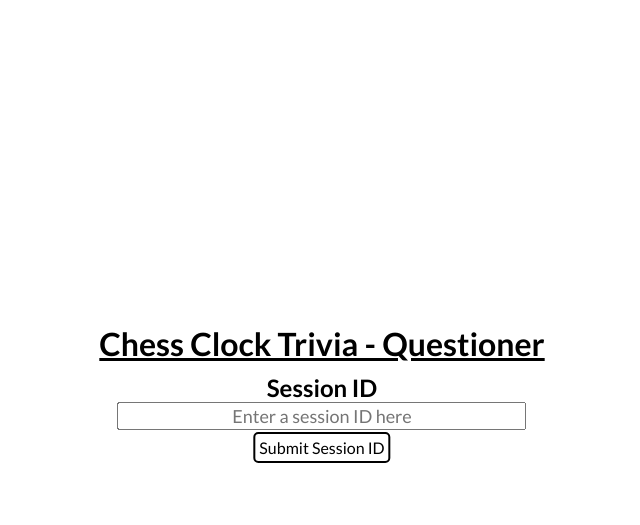
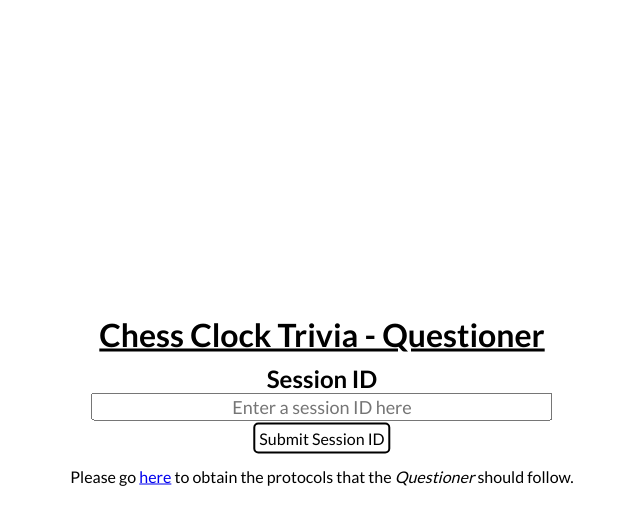
Before and after one commit to PhotonicGluon/Chess-Clock-Trivia, a Flask app: page /questioner in a window 1280 px wide. Shown: the top 525 px of the page, without its empty margins (318-958 px from the left). Run offline with Flask 2, Linux system fonts and the light colour scheme; parts of the project's set-up code (start-up, migrations or seed data) failed here and were passed over.

Commit message:
Add Rules Page

```diff
--- a/Todo.txt
+++ b/Todo.txt
@@ -5,4 +5,6 @@ Todo:
         - How to run the Redis server
     - Make the Questioner page mobile compatible
     - Display question number (and total question count)
-    - Write down rules for Chess Clock Trivia
+    - Disable buttons once a winner has been decided
+    - Properly validate input
+    - Prevent the clicking of "Update Session on Server" more than once per 5 seconds
--- /dev/null
+++ b/app/data/rules.md
@@ -0,0 +1,67 @@
+*Chess Clock Trivia* is a trivia game where contestants answer questions within a certain time limit.
+
+## Setup
+
+1. Appoint a person to be the *Questioner*. This person should **not** be a contestant or be in any of the teams that
+   are playing *Chess Clock Trivia*.
+2. The *Questioner* should go to the website that is generated by this code.
+    - One device should be connected to a projector screen (or allow all contestants to see the screen). This is the
+      *Main Device*.
+    - The other device (preferably a smartphone) should access the *Questioner* site. This is the *Questioner Device*.
+3. The *Main Device* should show a suggested *Session ID* in pink. The *Questioner* may enter this ID into the input
+   field, or pick a previous session ID.
+4. Enter the same *Session ID* into the input field on the *Questioner Device*.
+5. On the *Main Device*, enter values for the **Number of Players**, **Time Limit (in seconds)** and **Penalty Time
+   (in seconds)**.
+6. Change any of the teams' names by clicking on **Team XXX** and changing the text there.
+7. Once all teams are ready, click **Start The Game!** on the *Main Device*.
+
+## Protocol
+
+Note: in general, the order of the contestants/teams should go from **left to right**, with the **first
+contestant/team** being the **left-most** contestant/team. That contestant/team will go **first**.
+
+### For Contestants/Teams
+
+Here's the protocol to follow for contestants/teams in *Chess Clock Trivia*.
+
+- Each contestant/team is designated a certain amount of time to answer the questions. This is the **Time Limit (in
+  seconds)** shown near the bottom of the page.
+- On a contestant's/team's turn, a question will be shown on the screen. **Only that contestant/team should answer that
+  question**.
+- To answer, **signal to the *Questioner*** that you want to answer the trivia question.
+    - The contestant/team may do this in a number of ways, but ensure that the *Questioner* is aware of the signal.
+    - The *Questioner* will **stop the clock** for that contestant/team to answer the question.
+    - The contestant/team then have a few seconds to answer the question. **Do NOT answer the question *before* the
+      Questioner has acknowledged that you are answering the question**.
+        - If the contestant/team takes more than a few seconds (according to the *Questioner*'s judgement), the
+          contestant/team is deemed to have answered that question **incorrectly**.
+    - The contestant/team may choose to **skip** the question, but that is the same as answering the question
+      **incorrectly**.
+- If the contestant/team answers the question **correctly**, the clock will start for the next contestant/team. If the
+  contestant/team answers the question **incorrectly**, a penalty will be given to that contestant/team and **their
+  clock starts again** with a new question.
+- If a contestant's/team's clock reaches **0**, the game will **pause**. That contestant/team is **out** and, when the
+  next contestant/team is ready, that contestant's/team's clock will start.
+- The last non-out contestant/team **wins**.
+
+### For The *Questioner*
+
+Here's the protocol to follow for the *Questioner* in *Chess Clock Trivia*.
+
+- Before clicking **Start The Game!** on the *Main Device*, ensure both the *Questioner Device* and *Main Device* are
+  ready.
+- Once **Start The Game!** is clicked, the first question will be shown on *Main Device*. On the *Questioner Device*,
+  click on **Get Next Question** to show the first question's question and answer.
+- When a contestant/team signals to the *Questioner*, the *Questioner* should **stop the clock** for that
+  contestant/team. That contestant/team will now have a few seconds to provide an answer.
+    - Check the answer that the contestant/team provided against the answer shown on the *Questioner Device*. Decide
+      whether that answer is **correct** or **incorrect**.
+- If that contestant/team answers the question **correctly**, start the clock for the next contestant/team. If that
+  contestant/team answers the question **incorrectly**, give a penalty to that contestant/team by clicking on
+  **Deduct Time** on the *Main Device*. **That contestant's/team's clock starts again**, and a new question will be
+  shown.
+- If any contestant's/team's clock reaches **0**, the game will **pause** automatically. That contestant/team is
+  **out** and, when the next contestant/team is ready, the *Questioner* should start that team's clock.
+- The last non-out contestant/team **wins**. To save the current progress of the session, click on **Update Session on
+  Server** on the *Questioner Device*. The result of the updating will be shown.
--- a/app/main.py
+++ b/app/main.py
@@ -2,7 +2,7 @@
 main.py
 
 Created on 2021-08-12
-Updated on 2021-08-21
+Updated on 2021-08-22
 
 Copyright © Ryan Kan
 
@@ -20,8 +20,9 @@ from flask import Flask, render_template, send_file, request
 import redis
 
 # CONSTANTS
+RULES_FILE = "data/rules.md"
+SEED_WORDS_FILE = "data/seed-words.txt"
 TRIVIA_QUESTIONS_FILE = "data/Trivia.csv"
-SEED_WORDS_FILE = "data/seed-words.txt"
 
 SEED_LENGTH = 5  # Number of words in the seed
 EXPIRY_AFTER = 300  # How many seconds before the session expires (assuming no heartbeat)
@@ -39,6 +40,10 @@ with open(TRIVIA_QUESTIONS_FILE, "r") as f:
 # Get the list of seed words from the `SEED_WORDS_FILE`
 with open(SEED_WORDS_FILE, "r") as f:
     seedWords = [x.strip() for x in f.readlines()]
+
+# Read the rules from the `RULES_FILE`
+with open(RULES_FILE, "r") as f:
+    rulesMD = f.read()  # Markdown text
 
 # Set up the app instance and logging
 app = Flask(__name__)
@@ -78,6 +83,11 @@ def main_page():
 @app.route("/questioner")
 def questioner():
     return render_template("questioner.html")
+
+
+@app.route("/rules")
+def rules():
+    return render_template("rules.html", rules=rulesMD)
 
 
 # CODE-ONLY PAGES
--- a/app/static/resources/js/base.js
+++ b/app/static/resources/js/base.js
@@ -3,12 +3,13 @@
 
 // GLOBAL VARIABLES
 let sessionID = null;  // Will need to be updated within the pages
+let heartbeat = null;  // Heartbeat interval object; will be assigned later
 
 // MAIN CODE
 // Code to be run once the document is loaded
 $(document).ready(() => {
     // Set up the heartbeat interval
-    setInterval(() => {
+    heartbeat = setInterval(() => {
         // Call the heartbeat function on the server
         $.ajax({
             url: "/code-only/heartbeat",
--- a/app/templates/base.html
+++ b/app/templates/base.html
@@ -15,6 +15,9 @@
     <!-- Vendors' Scripts -->
     <script src="https://ajax.googleapis.com/ajax/libs/jquery/3.6.0/jquery.min.js"></script>
     {% block vendor_scripts %}{% endblock %}
+
+    <!-- Header Scripts -->
+    {% block header_scripts %}{% endblock %}
 </head>
 
 <body>
--- a/app/templates/main_page.html
+++ b/app/templates/main_page.html
@@ -30,7 +30,9 @@
         </div>
 
         <p class="center">
-            Please go <a href="{{ url_for("questioner") }}" target="_blank">here</a> to set up the Questioner side.
+            Head to <a href="{{ url_for("questioner") }}" target="_blank">this page</a> to set up the Questioner side.
+            <br>
+            Go <a href="{{ url_for("rules") }}" target="_blank">here</a> to find out how to play Chess Clock Trivia.
         </p>
     </div>
 
--- a/app/templates/questioner.html
+++ b/app/templates/questioner.html
@@ -17,6 +17,11 @@
                                                    placeholder="Enter a session ID here"><br>
             <a class="button" id="submit-session-id">Submit Session ID</a><br><br>
             <span id="submission-errors"></span>
+
+            <p class="center">
+                Please go <a href="{{ url_for("rules") }}" target="_blank">here</a> to obtain the protocols that
+                the <em>Questioner</em> should follow.
+            </p>
         </div>
     </div>
 
```
Also changed, not shown: app/static/resources/css/rules.css (added, +13 -0 lines), app/static/resources/js/rules.js (added, +11 -0 lines), app/templates/rules.html (added, +27 -0 lines).
